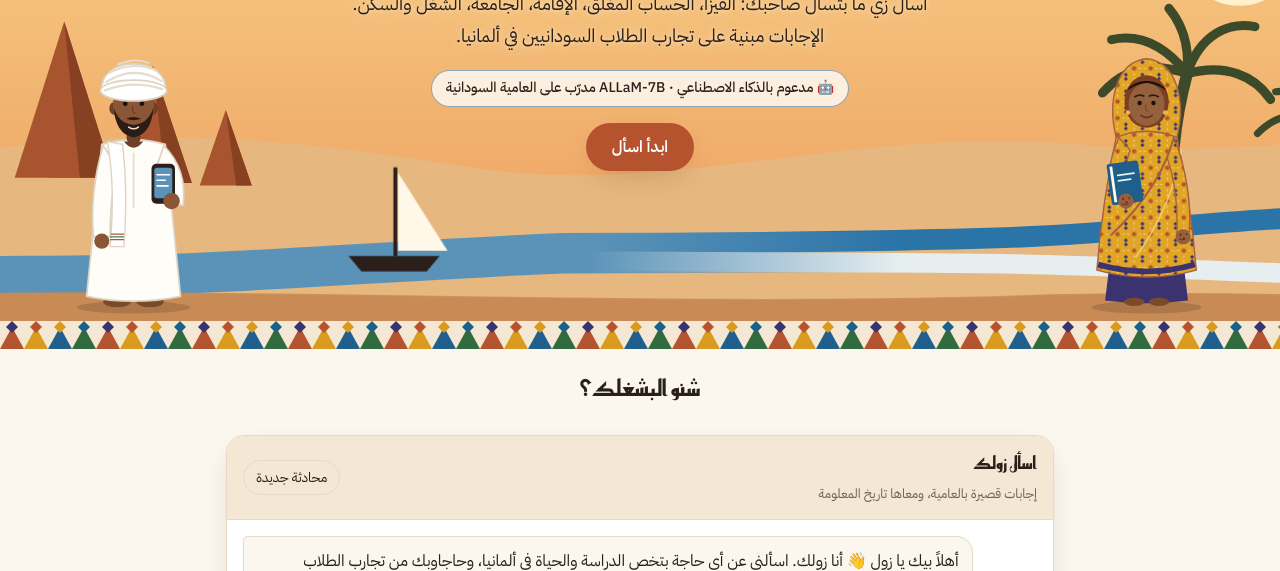
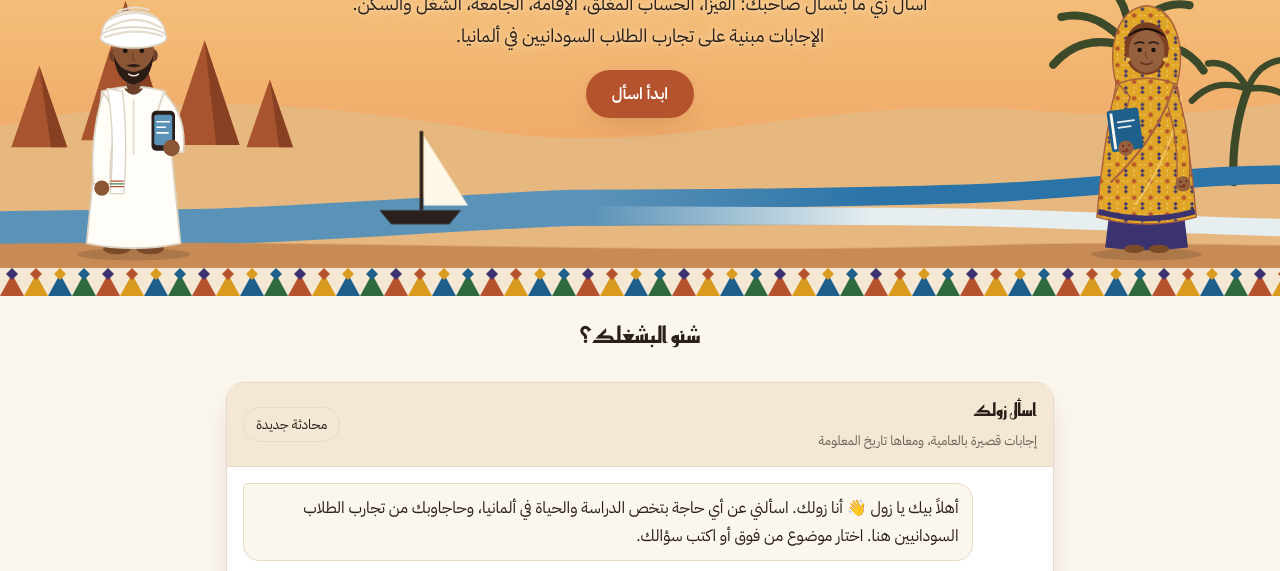
Before and after one commit to ibrahimssd/zolak, a plain HTML site: page web/index.html in a window 1280 px wide. Shown: the part 229-800 px from the top of the page. Drawn offline with Linux system fonts and the light colour scheme.

Commit message:
Web: show the AI note only in the footer

```diff
--- a/web/index.html
+++ b/web/index.html
@@ -181,9 +181,7 @@
       <p class="kicker">مساعد بالعامية السودانية · من الطلاب للطلاب</p>
       <h1 id="hero-title">زولك — رفيقك في ألمانيا</h1>
       <p class="lead">اسأل زي ما بتسأل صاحبك: الفيزا، الحساب المغلق، الإقامة، الجامعة، الشغل والسكن.
-        الإجابات مبنية على تجارب الطلاب السودانيين في ألمانيا.</p>
-      <p class="ai-badge"><span aria-hidden="true">🤖</span> مدعوم بالذكاء الاصطناعي · <bdi>ALLaM-7B</bdi> مدرّب على العامية السودانية</p>
-      <a class="cta" href="#ask-section">ابدأ اسأل</a>
+        الإجابات مبنية على تجارب الطلاب السودانيين في ألمانيا.</p>      <a class="cta" href="#ask-section">ابدأ اسأل</a>
     </div>
   </section>
 
@@ -243,7 +241,7 @@
 
   <footer class="foot">
     <p>صُنع بحب لطلاب السودان في ألمانيا 🤎 · <a id="src-link" href="#" target="_blank" rel="noopener">الكود المصدري</a></p>
-    <p class="muted">🤖 مدعوم بنماذج لغوية للذكاء الاصطناعي: <bdi>ALLaM-7B</bdi> للإجابة بالعامية السودانية، <bdi>Qwen3</bdi> لتنظيم معرفة القروب، و<bdi>BGE-M3</bdi> للبحث.</p>
+    <p class="muted"><span aria-hidden="true">🤖</span> مدعوم بالذكاء الاصطناعي · <bdi>ALLaM-7B</bdi> مدرّب على العامية السودانية</p>
   </footer>
 
   <script type="module" src="app.js"></script>
--- a/web/style.css
+++ b/web/style.css
@@ -96,11 +96,6 @@ h1, h2, h3 { font-family: var(--display); line-height: 1.35; }
 .hero h1 { font-size: clamp(1.9rem, 6vw, 3rem); margin: 6px 0 10px; color: var(--ink); }
 .hero h1, .lead { text-shadow: 0 0 18px var(--glow), 0 0 4px var(--glow); }
 .lead { font-size: clamp(1rem, 2.6vw, 1.15rem); margin: 0 auto 18px; max-width: 600px; color: var(--ink); }
-.ai-badge {
-  width: fit-content; margin: 0 auto 16px; padding: 5px 14px; border-radius: 999px; font-size: .88rem; font-weight: 500;
-  color: var(--ink); background: color-mix(in srgb, var(--surface) 78%, transparent);
-  border: 1px solid color-mix(in srgb, var(--nile) 50%, transparent);
-}
 .cta {
   display: inline-block; background: var(--accent); color: var(--accent-ink); text-decoration: none; font-weight: 600;
   padding: 10px 26px; border-radius: 999px; box-shadow: var(--shadow);
```
